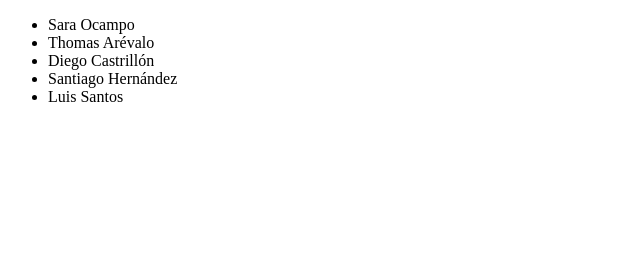
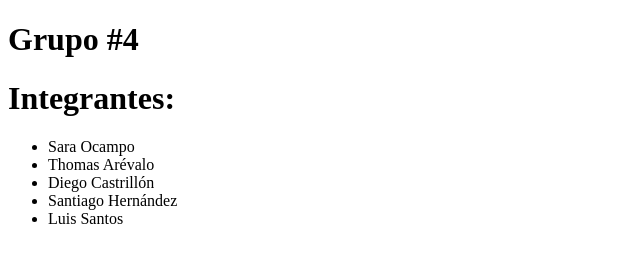
Before and after one commit to advSNTS/taller_web_wiki, a plain HTML site: page integrantes/integrantes.html in a window 1280 px wide. Shown: the whole page, without its empty margins (0-640 px from the left). Drawn offline with Linux system fonts and the light colour scheme.

Commit message:
Ajustes en integrantes

```diff
--- a/integrantes/integrantes.html
+++ b/integrantes/integrantes.html
@@ -5,6 +5,9 @@
     <title>Document</title>
 </head>
 <body>
+    <h1>Grupo #4</h1>
+    <h1>Integrantes:</h1>
+
     <ul>
         <li>Sara Ocampo</li>
         <li>Thomas Arévalo</li>
```
